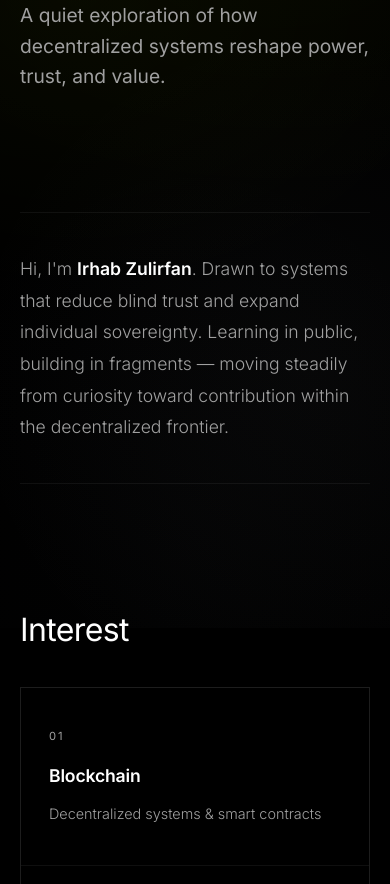
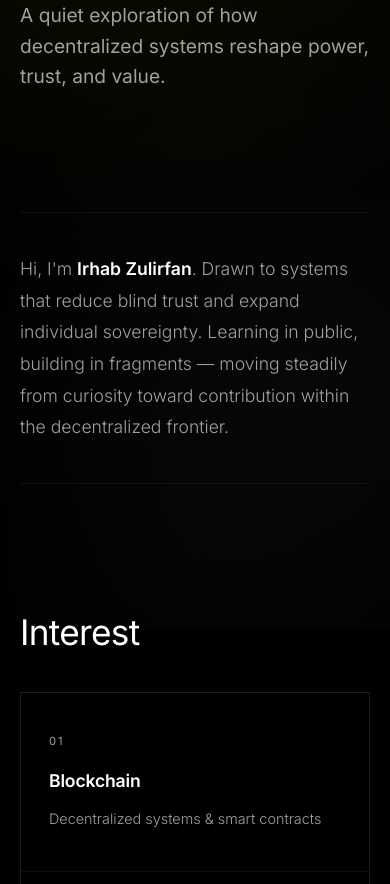
Before and after one commit to irhab16/new-web, a website: page index.html in a window 390 px wide. Shown: the part 216-1100 px from the top of the page. Drawn offline with Linux system fonts and the light colour scheme.

Commit message:
small update mobile

```diff
--- a/index.html
+++ b/index.html
@@ -408,6 +408,9 @@
         .hero h1 {
           font-size: 2.5rem;
         }
+        .section-title {
+          font-size: 2.2rem;
+        }
         .skills-grid,
         .contact-grid {
           grid-template-columns: 1fr;
```
